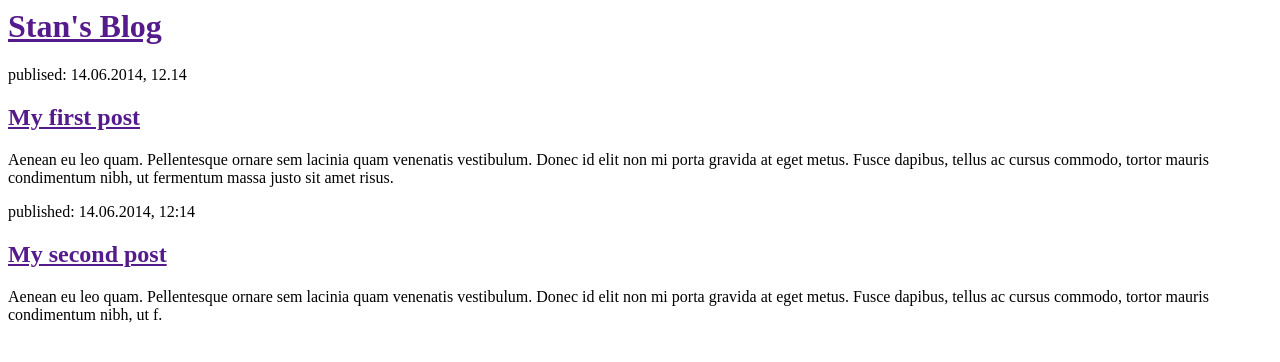
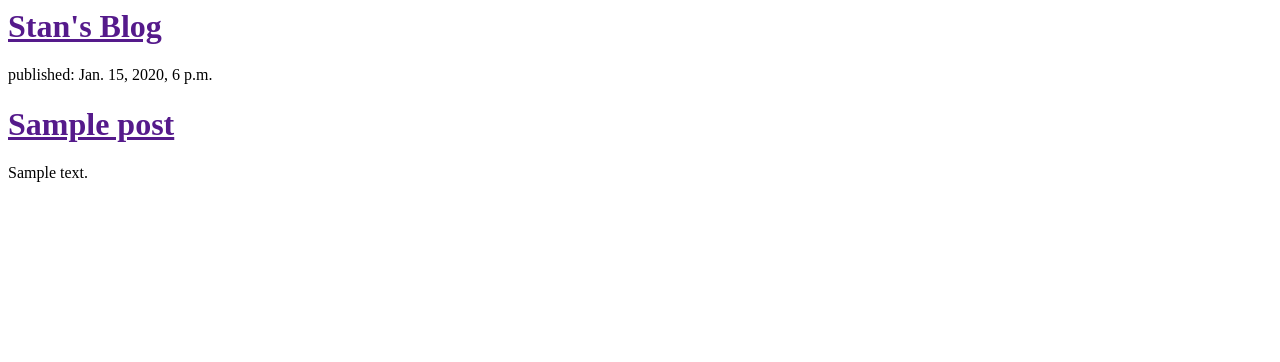
Before and after one commit to Stan1987ley/my-first-blog, a Django app: template blog/templates/blog/post_list.html in a window 1280 px wide. Shown: the top 362 px of the page. Run offline with Django 3.2, Linux system fonts and the light colour scheme; the template is opened without the code that fills it: values that come from a table or form of the project are taken from there, others are empty; tables that the repository leaves empty hold one stand-in row (values such as "Sample post").

Commit message:
Modfied templates to display posts from database.

```diff
--- a/blog/templates/blog/post_list.html
+++ b/blog/templates/blog/post_list.html
@@ -6,17 +6,14 @@
       <div>
           <h1><a href="">Stan's Blog</a></h1>
       </div>
+        {% for post in posts %}
+          <div>
+              <p>published: {{ post.published_date }}</p>
+              <h1><a href="">{{ post.title }}</a></h1>
+              <p>{{ post.text|linebreaks }}</p>
+          </div>
+        {% endfor %}
 
-      <div>
-          <p>publised: 14.06.2014, 12.14</p>
-          <h2><a href="">My first post</a></h2>
-          <p>Aenean eu leo quam. Pellentesque ornare sem lacinia quam venenatis vestibulum. Donec id elit non mi porta gravida at eget metus. Fusce dapibus, tellus ac cursus commodo, tortor mauris condimentum nibh, ut fermentum massa justo sit amet risus.</p>
-      </div>
 
-      <div>
-          <p>published: 14.06.2014, 12:14</p>
-          <h2><a href="">My second post</a></h2>
-          <p>Aenean eu leo quam. Pellentesque ornare sem lacinia quam venenatis vestibulum. Donec id elit non mi porta gravida at eget metus. Fusce dapibus, tellus ac cursus commodo, tortor mauris condimentum nibh, ut f.</p>
-      </div>
     </body>
 </html>
--- a/blog/urls.py
+++ b/blog/urls.py
@@ -1,6 +1,5 @@
 from django.conf.urls import url
 from . import views
-from django.conf.urls import include
 
 urlpatterns = [
   url(r'^$', views.post_list, name='post_list'),
```
Also changed, not shown: blog/views.py (+9 -0 lines).
